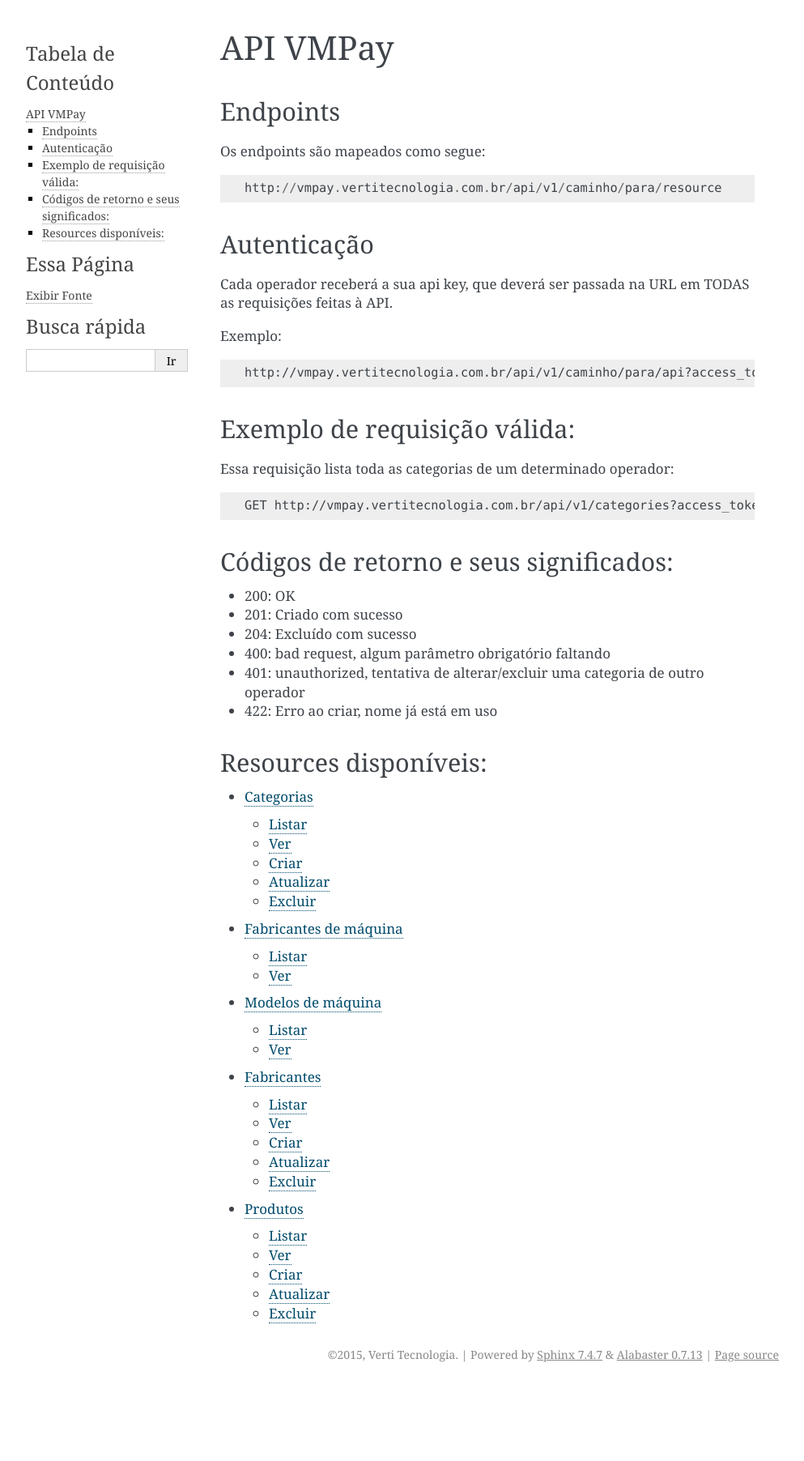
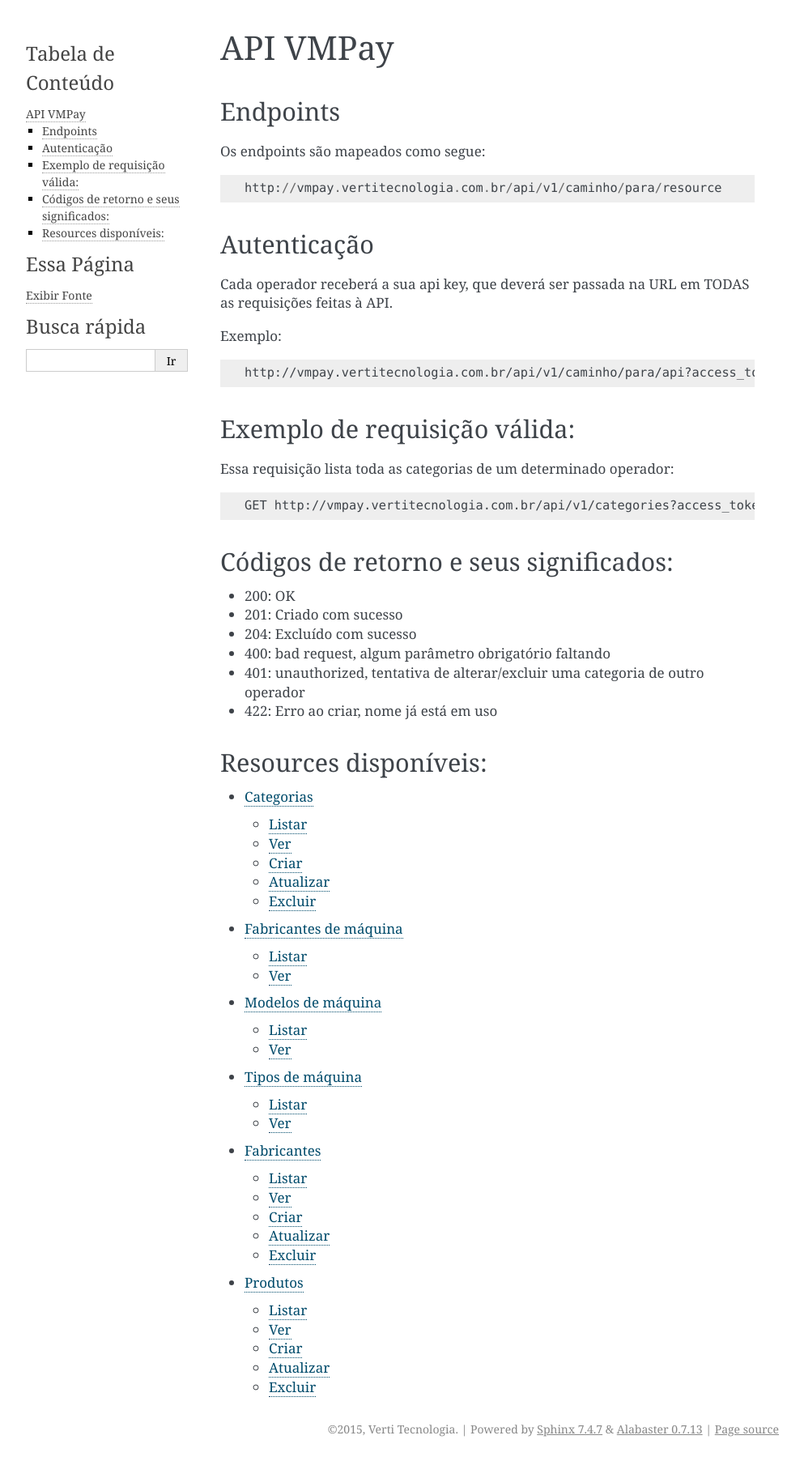
Before and after one commit to rfbezerra/vmpay_api_doc, a Sphinx documentation site: the page built from docs/source/index.rst, in a window 1280 px wide. Shown: the whole page at 81% size, without its empty margins (148-1141 px from the left). Built offline with Sphinx 7.4.7, drawn with Linux system fonts in a browser that asks for light colours; before the commit the page ends 1712 px from its top, so only the background shows below that.

Commit message:
Adiciona tipos de máquina

```diff
--- a/docs/source/index.rst
+++ b/docs/source/index.rst
@@ -45,5 +45,6 @@
    category
    machine_manufacturer
    machine_model
+   machine_type
    manufacturer
    product
--- /dev/null
+++ b/docs/source/machine_type.rst
@@ -0,0 +1,18 @@
+################
+Tipos de máquina
+################
+
+Listar
+======
+
+::
+
+    GET /api/v1/machine_types
+
+
+Ver
+===
+
+::
+
+    GET /api/v1/machine_types/[id]
```
